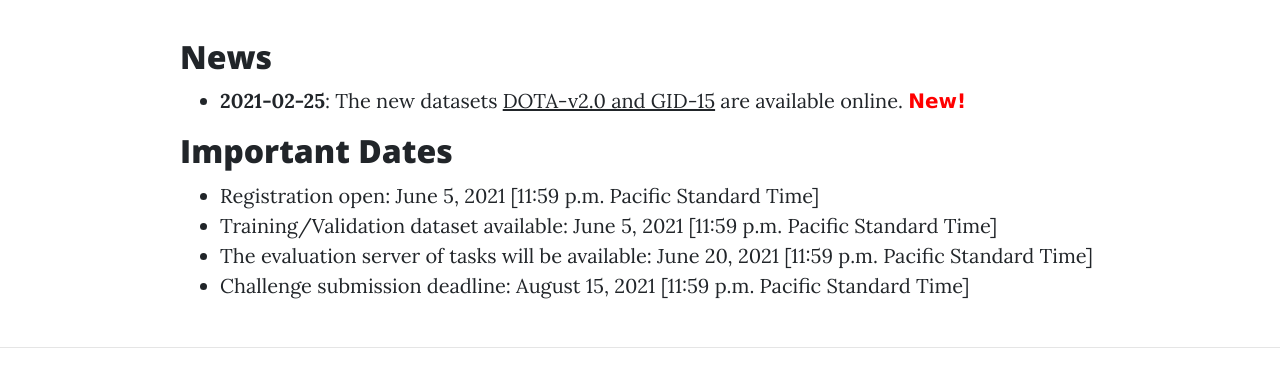
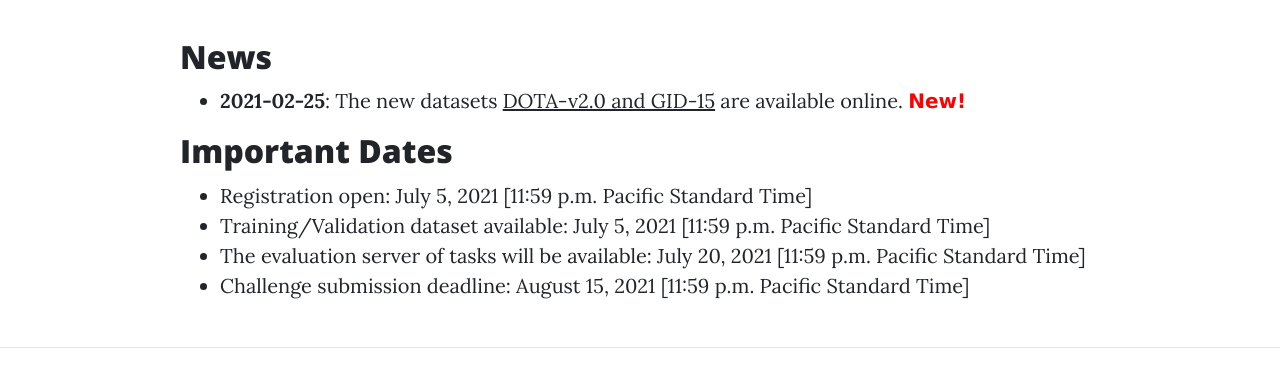
Before and after one commit to CAPTAIN-WHU/LUAI2021, a website: page challenge.html in a window 1280 px wide. Shown: the part 422-800 px from the top of the page. Drawn offline with nearby package versions, Linux system fonts and the light colour scheme.

Commit message:
change dateline

```diff
--- a/challenge.html
+++ b/challenge.html
@@ -111,7 +111,7 @@
                         <h1 style="text-align:center; font-weight: bold ; color:#FF9900">
                             Learning to Understand Aerial Images
                         </h1>
-                        </h3 style="text-align:center; font-weight: bold; font-style: italic">
+                        </h3 style="text-align:center; font-weight: bold; font-style : italic">
                         October 11, 2021, Montreal, Canada.
                         </h3>
                         <!-- <span class="subheading" style="text-align:center; font-weight:bold; font-style: italic">
@@ -163,13 +163,13 @@
                 <p style="margin-top:0px;padding-top:0px;margin-bottom:0px;padding-bottom:0px;">
                     <ul style="margin-top:10px;padding-top:0px;">
                         <li>
-                            Registration open: June 5, 2021 [11:59 p.m. Pacific Standard Time]
+                            Registration open: July 5, 2021 [11:59 p.m. Pacific Standard Time]
                         </li>
                         <li>
-                            Training/Validation dataset available: June 5, 2021 [11:59 p.m. Pacific Standard Time]
+                            Training/Validation dataset available: July 5, 2021 [11:59 p.m. Pacific Standard Time]
                         </li>
                         <li>
-                            The evaluation server of tasks will be available: June 20, 2021 [11:59 p.m. Pacific Standard Time]
+                            The evaluation server of tasks will be available: July 20, 2021 [11:59 p.m. Pacific Standard Time]
                         </li>
                         <li>
                             Challenge submission deadline: August 15, 2021 [11:59 p.m. Pacific Standard Time]
```
Also changed, not shown: ImportantDate.html (+3 -3 lines), index.html (+3 -3 lines).
